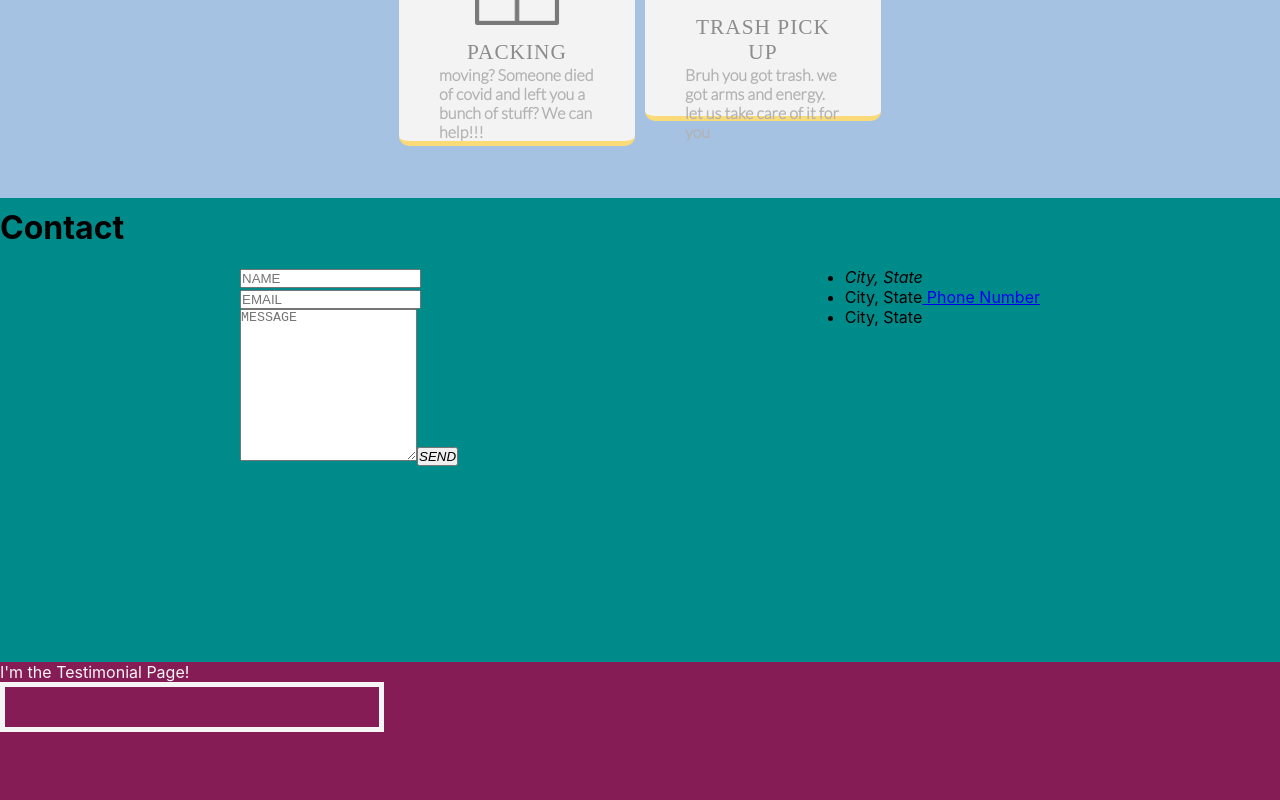
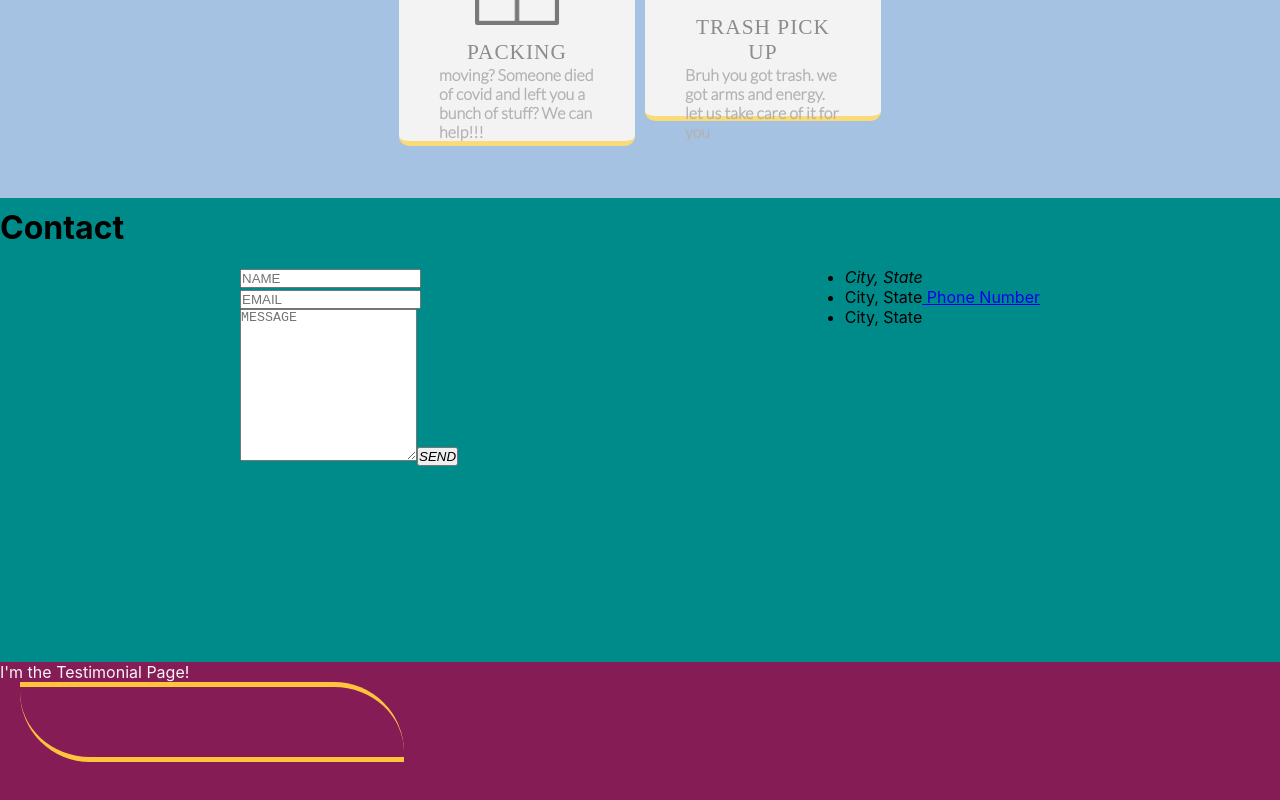
Before and after one commit to MomentaiBro/CarlaniWebApp, a React (Create React App) app: page / in a window 1280 px wide. Shown: the part 2074-2874 px from the top of the page. Built offline with nearby package versions, Linux system fonts and the light colour scheme; the HTML template or start-up script is replaced by a standard one.

Commit message:
testimonial border swirl

```diff
--- a/src/modules/Testimonials.module.css
+++ b/src/modules/Testimonials.module.css
@@ -6,7 +6,13 @@
 }
 
 .testimonial {
- height: 50px;
- width: 30%;
- border: 5px solid whitesmoke;
+  height: 50px;
+  width: 30%;
+  padding: 35px 50px;
+  margin: 0 20px 30px;
+  border-radius: 0 70px 0 70px;
+  border: 5px solid #ffc33c;
+  border-left: none;
+  border-right: none;
+  text-align: center;
 }
```
